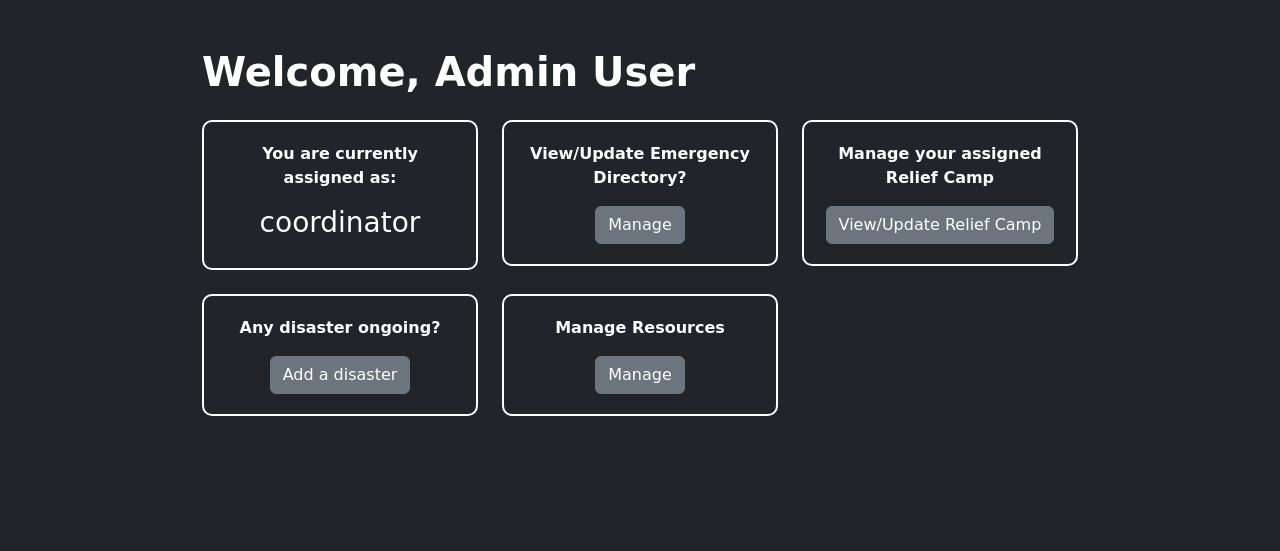
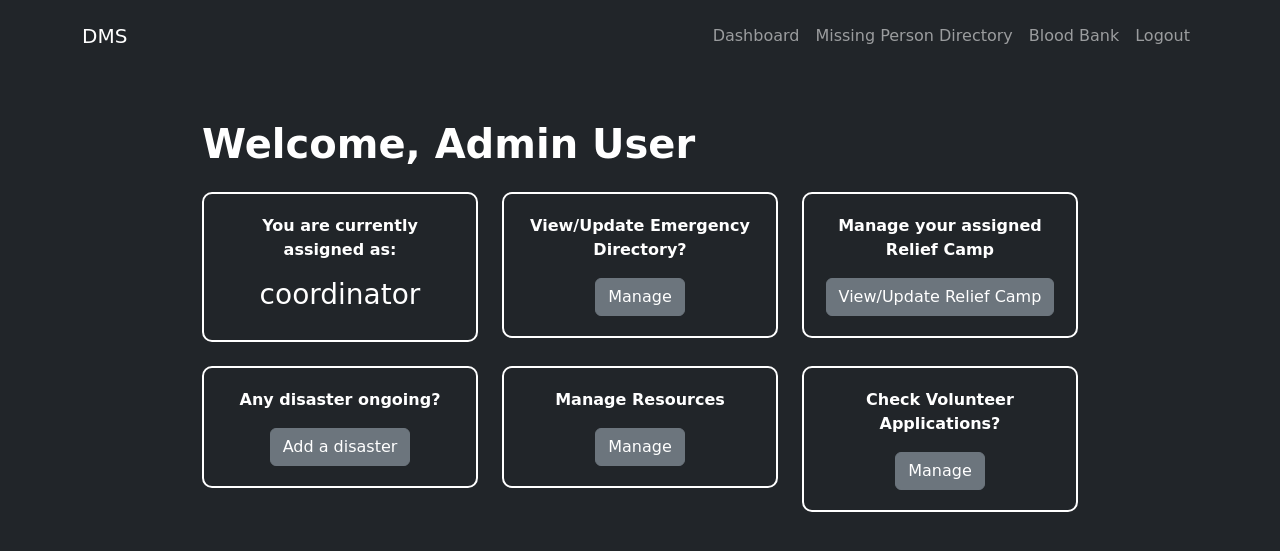
Before and after one commit to fluidpotata/CSE470_Project, a Flask app: page /volunteer in a window 1280 px wide. Shown: the top 551 px of the page. Run offline with Flask 3, Linux system fonts and the light colour scheme; a user stored in the database is signed in; data comes from the database, SQL or seed files in the repository.

Commit message:
add volunteer app check button!

```diff
--- a/templates/vdash.html
+++ b/templates/vdash.html
@@ -1,10 +1,7 @@
-<!DOCTYPE html>
-<html lang="en" data-bs-theme="dark">
-    <head>
-        <meta charset="UTF-8">
-        <meta name="viewport" content="width=device-width, initial-scale=1.0">
-        <title>Volunteer Dashboard</title>
-        <link href="https://cdn.jsdelivr.net/npm/bootstrap@5.3.0/dist/css/bootstrap.min.css" rel="stylesheet">
+{% extends 'base.html' %}
+
+        {%block title%} Volunteer Dashboard {%endblock%}
+        {% block head %}
         <style>
             body {
                 font-family: "Comic Sans MS", cursive, sans-serif;
@@ -24,8 +21,8 @@
                 font-weight: bold;
             }
         </style>
-    </head>
-    <body>
+         {% endblock %}
+{% block content %}
         <div class="container container-custom my-5">
             <h1 class="mb-4">Welcome, {{ user.name }}</h1>
             <div class="row g-4">
@@ -67,8 +64,14 @@
                         </a>
                     </div>
                 </div>
+                <div class="col-md-4">
+                    <div class="box">
+                        <p>Check Volunteer Applications?</p>
+                        <a href="/add_volunteer" class="btn btn-secondary">
+                        Manage
+                        </a>
+                    </div>
+                </div>
             </div>
         </div>
-        <script src="https://cdn.jsdelivr.net/npm/bootstrap@5.3.0/dist/js/bootstrap.bundle.min.js"></script>
-    </body>
-</html>
+{%endblock%}
```
